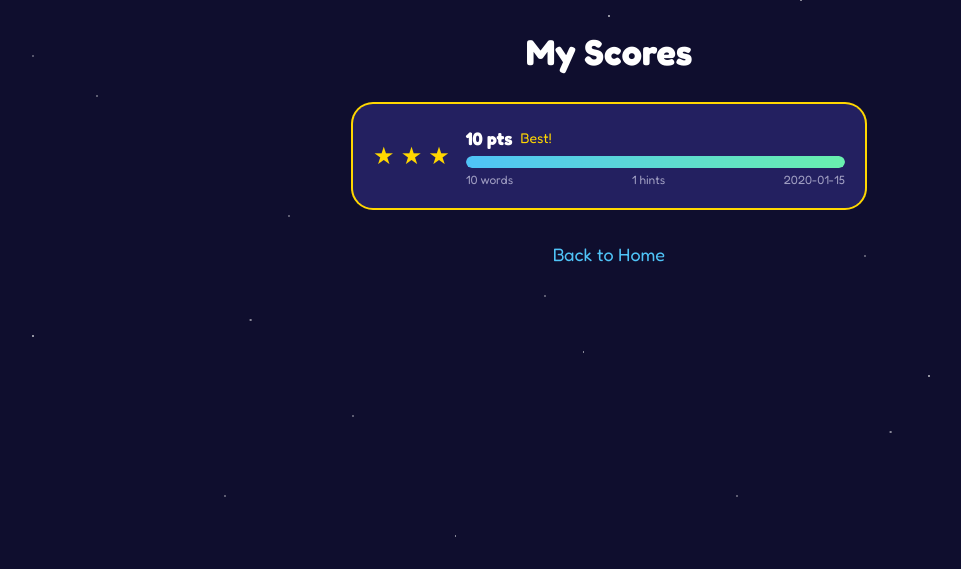
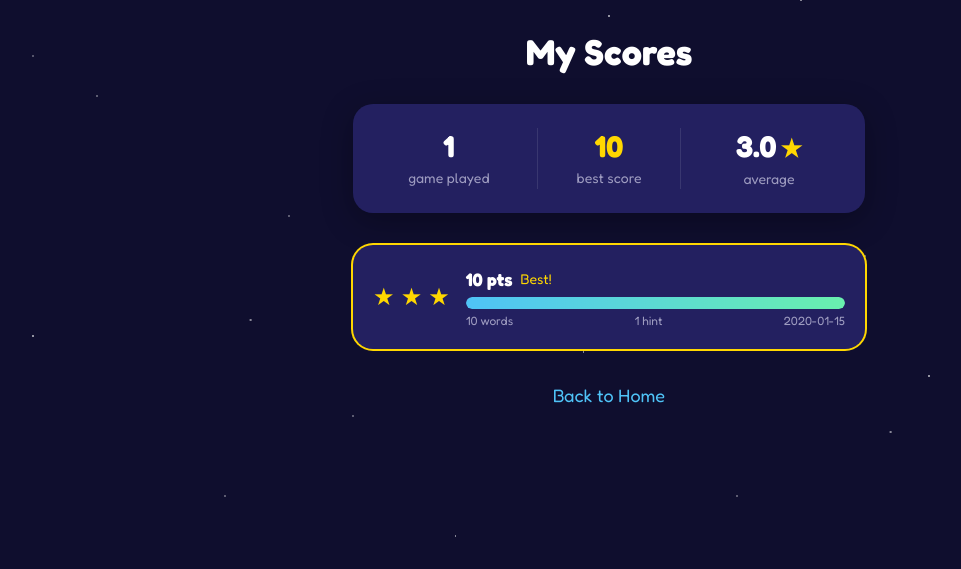
Before and after one commit to jackneff/WordScramble, a Flask app: page /history in a window 1280 px wide. Shown: the part 64-633 px from the top of the page, without its empty margins (31-992 px from the left). Run offline with Flask 3, Linux system fonts and the light colour scheme; tables that the repository leaves empty hold one stand-in row (values such as "Sample post"); some libraries are stand-ins or nearby versions.

Commit message:
Page the score history, add lifetime stats, fix the word counter
History page:
- get_history() takes an offset; /history?page=N pages 20 rounds at a time,
  so older rounds are reachable instead of silently dropped past the first 20
- The "Best!" badge now comes from a lifetime query rather than the fetched
  page, so it stays correct once the best round ages off page one
- Added a lifetime summary card: games played, best score, average stars
- Order by (started_at DESC, id DESC); second-resolution timestamps made the
  order of rounds started in the same second arbitrary

Game screen:
- nextWord() checked for the end of the round after incrementing the index,
  so the header rendered "Word 6 of 5" for the whole time the browser spent
  navigating to the summary. It now checks before incrementing, and the
  counter is clamped as a second line of defence.
- The progress bar fills to 100% on the last word instead of stopping short

Co-Authored-By: Claude Opus 5 <noreply@anthropic.com>
Claude-Session: https://claude.ai/code/session_01H5xAigdZm57JD9iiiXmMn3

```diff
--- a/database.py
+++ b/database.py
@@ -196,8 +196,8 @@ def finish_round(round_id):
         )
 
 
-def get_history(limit=20):
-    """Completed rounds, newest first, with the true best-possible score.
+def get_history(limit=20, offset=0):
+    """One page of completed rounds, newest first.
 
     `total_letters` is derived from the actual word lengths in each round, so
     history and the round summary always agree on the star rating.
@@ -211,9 +211,35 @@ def get_history(limit=20):
                LEFT JOIN round_words rw ON rw.round_id = r.id
                WHERE r.finished_at IS NOT NULL
                GROUP BY r.id
-               ORDER BY r.started_at DESC
-               LIMIT ?""",
-            (limit,),
+               ORDER BY r.started_at DESC, r.id DESC
+               LIMIT ? OFFSET ?""",
+            (limit, offset),
+        ).fetchall()
+    return [dict(r) for r in rows]
+
+
+def count_finished_rounds():
+    with connection() as conn:
+        return conn.execute(
+            "SELECT COUNT(*) FROM rounds WHERE finished_at IS NOT NULL"
+        ).fetchone()[0]
+
+
+def get_round_scores():
+    """Score and letter count for every finished round, for lifetime stats.
+
+    Two small columns per round, so this stays cheap; computing the star
+    average in Python keeps the thresholds in scoring.py rather than
+    duplicating them in SQL.
+    """
+    with connection() as conn:
+        rows = conn.execute(
+            """SELECT r.id, r.total_score,
+                      COALESCE(SUM(rw.word_length), 0) AS total_letters
+               FROM rounds r
+               LEFT JOIN round_words rw ON rw.round_id = r.id
+               WHERE r.finished_at IS NOT NULL
+               GROUP BY r.id""",
         ).fetchall()
     return [dict(r) for r in rows]
 
--- a/game.py
+++ b/game.py
@@ -127,6 +127,57 @@ def reveal_hint(round_word_id, filled_positions):
     return {"position": -1, "letter": ""}
 
 
+ROUNDS_PER_PAGE = 20
+
+
+def _stars_for(total_score, total_letters):
+    max_possible = total_letters * scoring.POINTS_PER_LETTER
+    return scoring.star_rating(scoring.score_pct(total_score, max_possible))
+
+
+def lifetime_stats():
+    """Totals across every finished round, independent of the page shown.
+
+    The best round is found across the whole history rather than the current
+    page, so the badge stays correct once older rounds scroll off.
+    """
+    rows = db.get_round_scores()
+    if not rows:
+        return {"rounds_played": 0, "best_score": 0, "best_id": None, "avg_stars": 0}
+
+    best = max(rows, key=lambda r: r["total_score"])
+    stars = [_stars_for(r["total_score"], r["total_letters"]) for r in rows]
+    return {
+        "rounds_played": len(rows),
+        "best_score": best["total_score"],
+        "best_id": best["id"],
+        "avg_stars": round(sum(stars) / len(stars), 1),
+    }
+
+
+def history_page(page=1, per_page=ROUNDS_PER_PAGE):
+    """One page of history, with star ratings and pagination metadata."""
+    total = db.count_finished_rounds()
+    total_pages = max(1, -(-total // per_page))  # ceiling division
+    page = max(1, min(page, total_pages))
+
+    rounds = db.get_history(limit=per_page, offset=(page - 1) * per_page)
+    for r in rounds:
+        max_possible = r["total_letters"] * scoring.POINTS_PER_LETTER
+        pct = scoring.score_pct(r["total_score"], max_possible)
+        r["stars"] = scoring.star_rating(pct)
+        r["pct"] = round(pct)
+
+    return {
+        "rounds": rounds,
+        "page": page,
+        "total_pages": total_pages,
+        "total_rounds": total,
+        "has_prev": page > 1,
+        "has_next": page < total_pages,
+    }
+
+
 def summarise_round(round_id):
     """Score summary for a finished round, or None if the round is unknown."""
     rnd = db.get_round(round_id)
--- a/routes/pages.py
+++ b/routes/pages.py
@@ -1,11 +1,10 @@
 """Rendered pages."""
 from collections import Counter
 
-from flask import Blueprint, redirect, render_template, url_for
+from flask import Blueprint, redirect, render_template, request, url_for
 
 import database as db
 import game
-import scoring
 
 bp = Blueprint("pages", __name__)
 
@@ -59,11 +58,13 @@ def challenge():
 
 @bp.route("/history")
 def history():
-    rounds = db.get_history()
-    for r in rounds:
-        max_possible = r["total_letters"] * scoring.POINTS_PER_LETTER
-        pct = scoring.score_pct(r["total_score"], max_possible)
-        r["stars"] = scoring.star_rating(pct)
-        r["pct"] = round(pct)
-    best_id = max(rounds, key=lambda r: r["total_score"])["id"] if rounds else None
-    return render_template("history.html", rounds=rounds, best_id=best_id)
+    try:
+        page = int(request.args.get("page", 1))
+    except (TypeError, ValueError):
+        page = 1
+
+    return render_template(
+        "history.html",
+        stats=game.lifetime_stats(),
+        **game.history_page(page),
+    )
--- a/templates/game.html
+++ b/templates/game.html
@@ -7,7 +7,7 @@
     <!-- Progress & score header -->
     <div class="w-full flex items-center justify-between mb-6">
         <div class="text-lg text-[var(--text-muted)]">
-            Word <span class="text-white font-bold" x-text="currentWordIndex + 1"></span>
+            Word <span class="text-white font-bold" x-text="displayWordNumber"></span>
             of <span x-text="words.length"></span>
         </div>
         <div class="text-lg">
--- a/templates/history.html
+++ b/templates/history.html
@@ -8,47 +8,92 @@
     {% if not rounds %}
     <div class="game-card p-12 text-center w-full max-w-md">
         <p class="text-xl text-[var(--text-muted)] mb-6">No games played yet!</p>
-        <a href="{{ url_for('pages.home') }}" class="btn-glow bg-[var(--glow-blue)] text-white py-3 px-8 rounded-xl text-xl font-bold inline-block">
+        <a href="{{ url_for('pages.home') }}"
+           class="btn-glow bg-[var(--glow-blue)] text-white py-3 px-8 rounded-xl text-xl font-bold inline-block">
             Play Now
         </a>
     </div>
     {% else %}
 
+    <!-- Lifetime summary -->
+    <div class="game-card p-6 w-full max-w-lg mb-8">
+        <div class="grid grid-cols-3 gap-4 text-center">
+            <div>
+                <div class="text-3xl font-bold text-white">{{ stats.rounds_played }}</div>
+                <div class="text-sm text-[var(--text-muted)] mt-1">
+                    {{ 'game' if stats.rounds_played == 1 else 'games' }} played
+                </div>
+            </div>
+            <div class="border-x border-white/10">
+                <div class="text-3xl font-bold text-[var(--text-accent)]">{{ stats.best_score }}</div>
+                <div class="text-sm text-[var(--text-muted)] mt-1">best score</div>
+            </div>
+            <div>
+                <div class="text-3xl font-bold text-white">
+                    {{ stats.avg_stars }}<span class="star filled text-2xl ml-1">&#9733;</span>
+                </div>
+                <div class="text-sm text-[var(--text-muted)] mt-1">average</div>
+            </div>
+        </div>
+    </div>
+
+    <!-- Round list -->
     <div class="w-full max-w-lg space-y-4">
         {% for r in rounds %}
-        <div class="game-card p-5 flex items-center gap-4 {% if r.id == best_id %}ring-2 ring-[var(--text-accent)]{% endif %}">
-            <!-- Stars -->
+        <div class="game-card p-5 flex items-center gap-4
+                    {% if r.id == stats.best_id %}ring-2 ring-[var(--text-accent)]{% endif %}">
             <div class="text-2xl shrink-0">
                 {% for i in range(3) %}
-                    {% if i < r.stars %}
-                        <span class="star filled">&#9733;</span>
-                    {% else %}
-                        <span class="star">&#9733;</span>
-                    {% endif %}
+                    <span class="star{% if i < r.stars %} filled{% endif %}">&#9733;</span>
                 {% endfor %}
             </div>
 
-            <!-- Details -->
             <div class="flex-1 min-w-0">
                 <div class="flex items-center gap-2 mb-1">
                     <span class="text-white font-bold text-lg">{{ r.total_score }} pts</span>
-                    {% if r.id == best_id %}
+                    {% if r.id == stats.best_id %}
                         <span class="text-sm text-[var(--text-accent)]">Best!</span>
                     {% endif %}
                 </div>
-                <!-- Score Bar -->
+
                 <div class="w-full bg-white/10 rounded-full h-3 mb-1 overflow-hidden">
                     <div class="score-bar" style="width: {{ [r.pct, 100] | min }}%;"></div>
                 </div>
+
                 <div class="flex justify-between text-xs text-[var(--text-muted)]">
                     <span>{{ r.round_size }} words</span>
-                    <span>{{ r.hints_used }} hints</span>
+                    <span>{{ r.hints_used }} hint{{ '' if r.hints_used == 1 else 's' }}</span>
                     <span>{{ r.started_at[:10] if r.started_at else '' }}</span>
                 </div>
             </div>
         </div>
         {% endfor %}
     </div>
+
+    <!-- Pagination -->
+    {% if total_pages > 1 %}
+    <nav class="flex items-center gap-4 mt-8" aria-label="Score history pages">
+        {% if has_prev %}
+        <a href="{{ url_for('pages.history', page=page - 1) }}"
+           class="btn-glow bg-[var(--bg-card)] text-white py-2 px-5 rounded-xl font-semibold border border-white/20">
+            &larr; Newer
+        </a>
+        {% else %}
+        <span class="py-2 px-5 text-[var(--text-muted)]/40">&larr; Newer</span>
+        {% endif %}
+
+        <span class="text-[var(--text-muted)]">Page {{ page }} of {{ total_pages }}</span>
+
+        {% if has_next %}
+        <a href="{{ url_for('pages.history', page=page + 1) }}"
+           class="btn-glow bg-[var(--bg-card)] text-white py-2 px-5 rounded-xl font-semibold border border-white/20">
+            Older &rarr;
+        </a>
+        {% else %}
+        <span class="py-2 px-5 text-[var(--text-muted)]/40">Older &rarr;</span>
+        {% endif %}
+    </nav>
+    {% endif %}
 
     {% endif %}
 
```
Also changed, not shown: static/js/game.js (+15 -2 lines), tests/test_history.py (added, +111 -0 lines), 1 other file.
